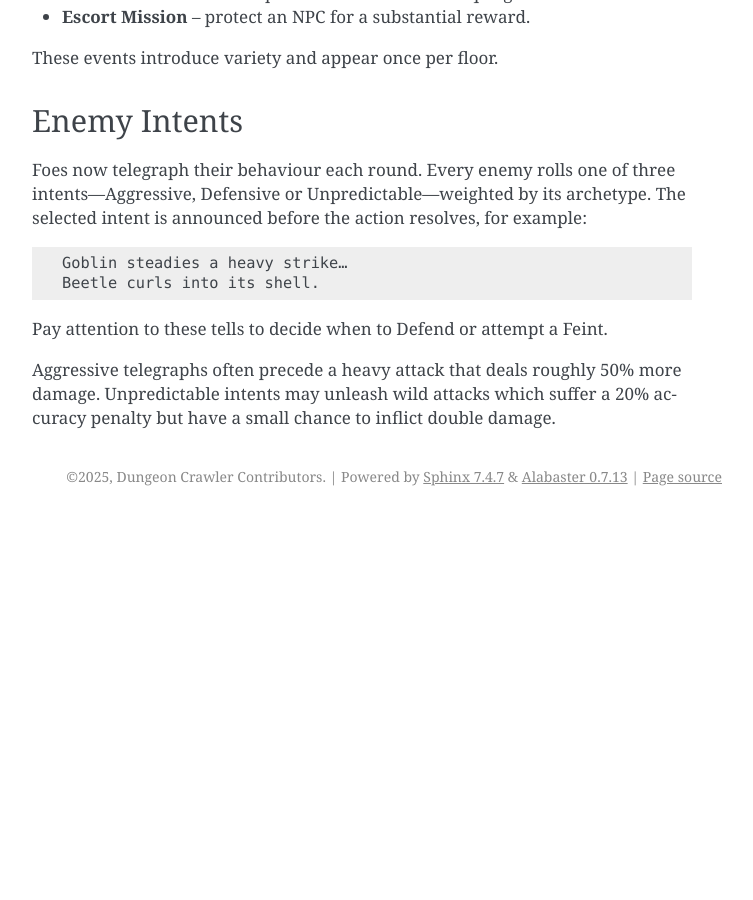
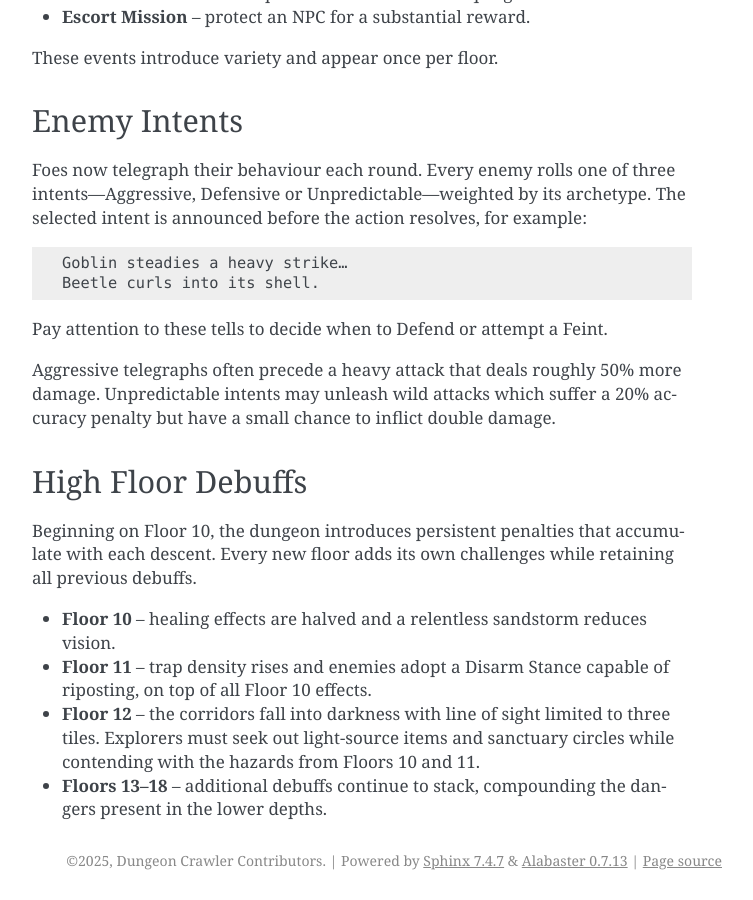
Before and after one commit to ttc24/Dungeon-Crawler, a Sphinx documentation site: the page built from docs/gameplay_guide.rst, in a window 1280 px wide and 900 px high, scrolled down 1079 px. Shown: the whole window, without its empty margins (388-1141 px from the left). Built offline with Sphinx 7.4.7, drawn with Linux system fonts in a browser that asks for light colours; before the commit the page ends 1595 px from its top, so only the background shows below that.

Commit message:
docs: document stacking debuffs from floor 10

```diff
--- a/docs/gameplay_guide.rst
+++ b/docs/gameplay_guide.rst
@@ -58,3 +58,19 @@ Aggressive telegraphs often precede a heavy attack that deals roughly
 50% more damage.  Unpredictable intents may unleash wild attacks which
 suffer a 20% accuracy penalty but have a small chance to inflict double
 damage.
+
+High Floor Debuffs
+------------------
+Beginning on Floor 10, the dungeon introduces persistent penalties that
+accumulate with each descent. Every new floor adds its own challenges while
+retaining all previous debuffs.
+
+* **Floor 10** – healing effects are halved and a relentless sandstorm reduces
+  vision.
+* **Floor 11** – trap density rises and enemies adopt a Disarm Stance capable
+  of riposting, on top of all Floor 10 effects.
+* **Floor 12** – the corridors fall into darkness with line of sight limited to
+  three tiles. Explorers must seek out light-source items and sanctuary circles
+  while contending with the hazards from Floors 10 and 11.
+* **Floors 13–18** – additional debuffs continue to stack, compounding the
+  dangers present in the lower depths.
```
